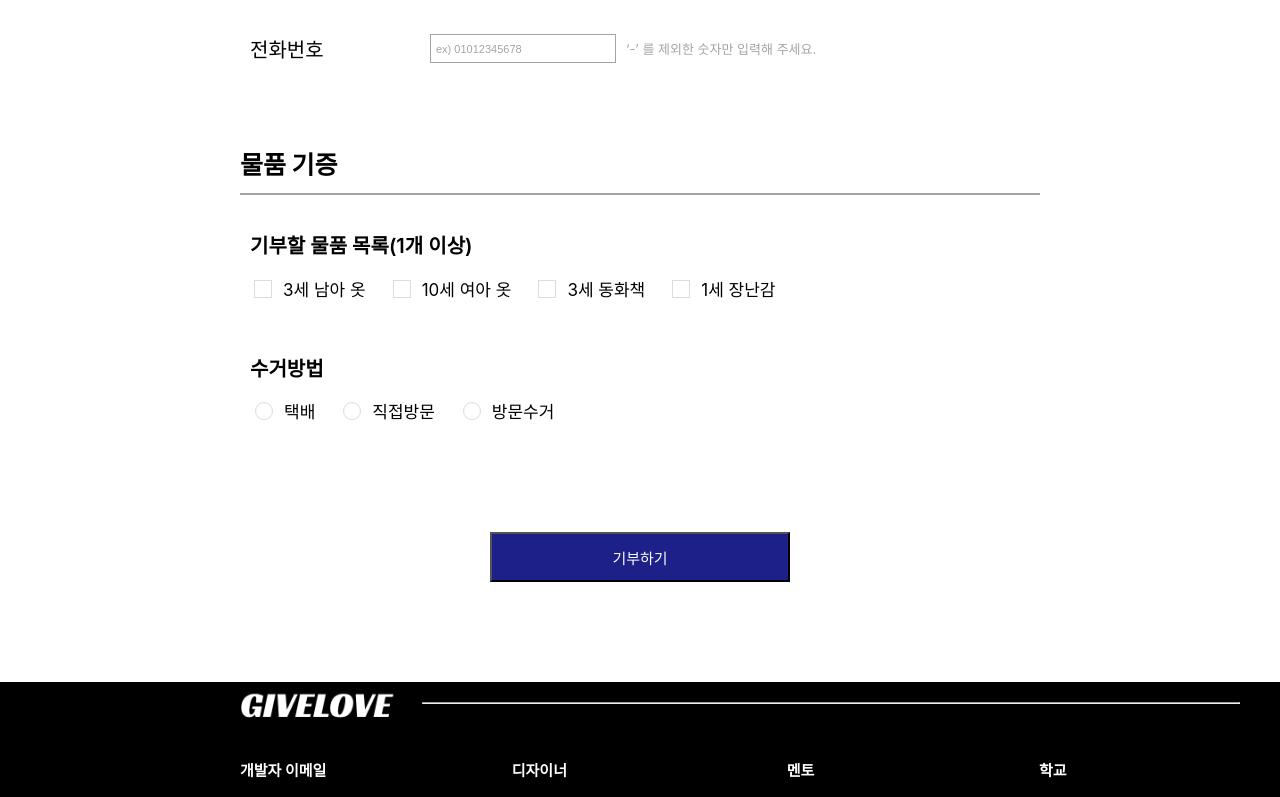
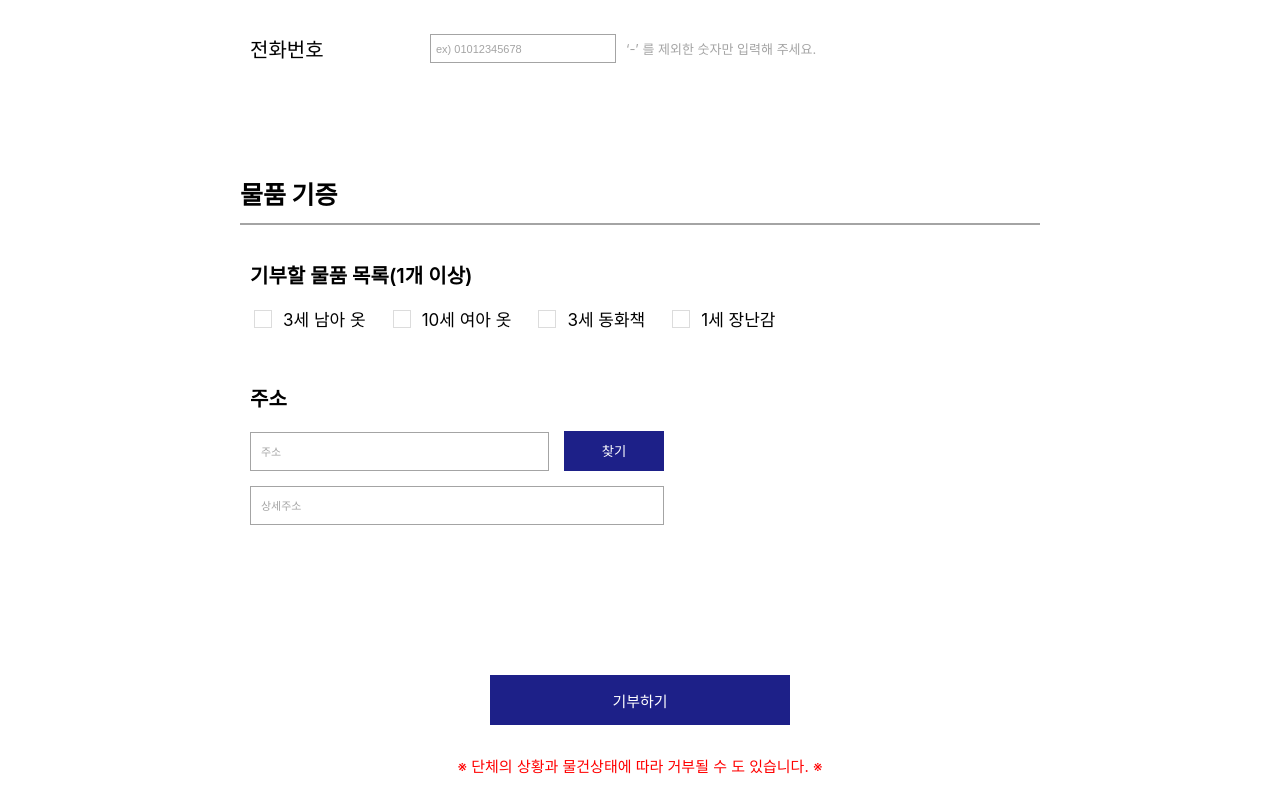
Before and after one commit to Hwanginyoung/Naresha2-GiveLove_project, a React (Create React App) app in the folder givelove/: page /DonateGoods in a window 1280 px wide. Shown: the part 481-1278 px from the top of the page. Built offline with nearby package versions, Linux system fonts and the light colour scheme.

Commit message:
donategoods

```diff
--- a/givelove/src/containers/DonateGoods.css
+++ b/givelove/src/containers/DonateGoods.css
@@ -24,6 +24,10 @@
     margin-top: 70px;
 
     font-size: 18px;
+}
+
+#donategoods #donation{
+    margin-top: 100px;
 }
 
 #donategoods .info{
@@ -54,9 +58,7 @@
     padding-left: 5px;
 }
 
-
-
-#donategoods button{
+#donategoods #donate{
     width: 300px;
     height: 50px;
 
@@ -67,6 +69,7 @@
     margin-top: 150px;
 
     background-color: #1D2088;
+    border: none;
 
     color: white;
     justify-content: center;
@@ -84,3 +87,47 @@
     font-size: 20px;
     font-weight: 600;
 }
+
+#donategoods #donation #address{
+    height: 35px;
+    width: 285px;
+    margin-top: 20px;
+    margin-left: 10px;
+    padding-left: 10px;
+
+    border: 1px solid #A4A4A4;
+}
+
+#donategoods #donation #find{
+    height: 40px;
+    width: 100px;
+
+    margin-left: 15px;
+
+    background-color: #1D2088;
+    color: white;
+    border: none;
+}
+
+#donategoods #donation #detailaddress{
+    height: 35px;
+    width: 400px;
+    padding-left: 10px;
+
+    margin-top: 15px;
+    margin-left: 10px;
+    border: 1px solid #A4A4A4;
+
+}
+
+#donategoods #warnning{
+    max-width: fit-content;
+    margin: 0 auto;
+    display: flex;
+    align-items: center;
+
+    margin-top: 30px;
+
+    font-size: 15px;
+    color: red;
+}
--- a/givelove/src/containers/DonateGoods.js
+++ b/givelove/src/containers/DonateGoods.js
@@ -1,11 +1,14 @@
 import React from "react";
 import "./DonateGoods.css";
+import DaumPostcode from 'react-daum-postcode';
 
 import Donateheader from "../components/Donateheader";
 import Inventory from "./Inventory";
-import CollectionMethod from "./CollectionMethod";
 
 function DonateGoods() {
+
+//https://infodon.tistory.com/117
+
   return (
     <>
         <Donateheader />
@@ -31,11 +34,16 @@ function DonateGoods() {
             <div id="text">물품 기증</div>
             <p class="exp">기부할 물품 목록(1개 이상)</p>
             <Inventory />
-            <p class="exp">수거방법</p>
-            <CollectionMethod />
+
+            <p class="exp" id="adrstext">주소</p>
+            <input type="text" id="address" placeholder="주소"></input>
+            <input type="button" id="find" value="찾기" onClick=""/> <br/>
+            <input type="text" id="detailaddress" placeholder="상세주소"></input>
+
 
           </div>
-          <button>기부하기</button>
+          <button id="donate">기부하기</button>
+          <p id="warnning">※ 단체의 상황과 물건상태에 따라 거부될 수 도 있습니다. ※</p>
         </div>
     </>
   );
```
